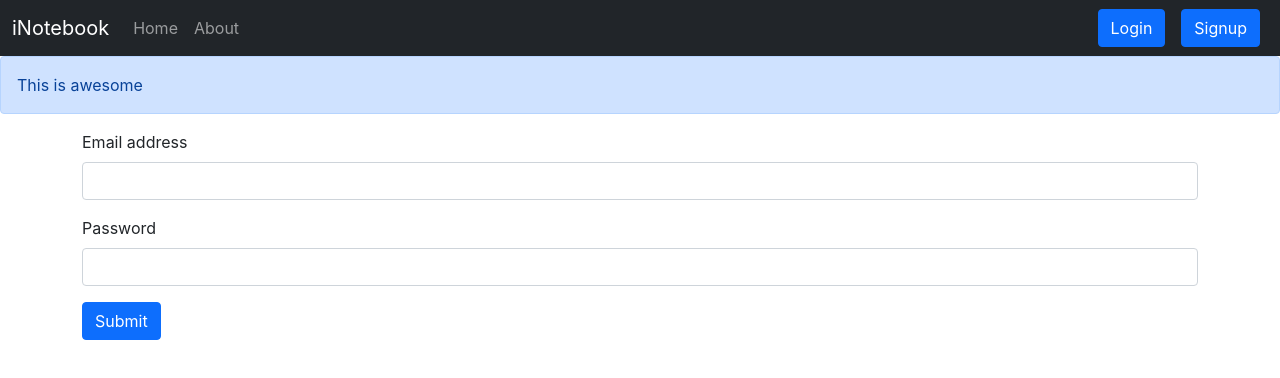
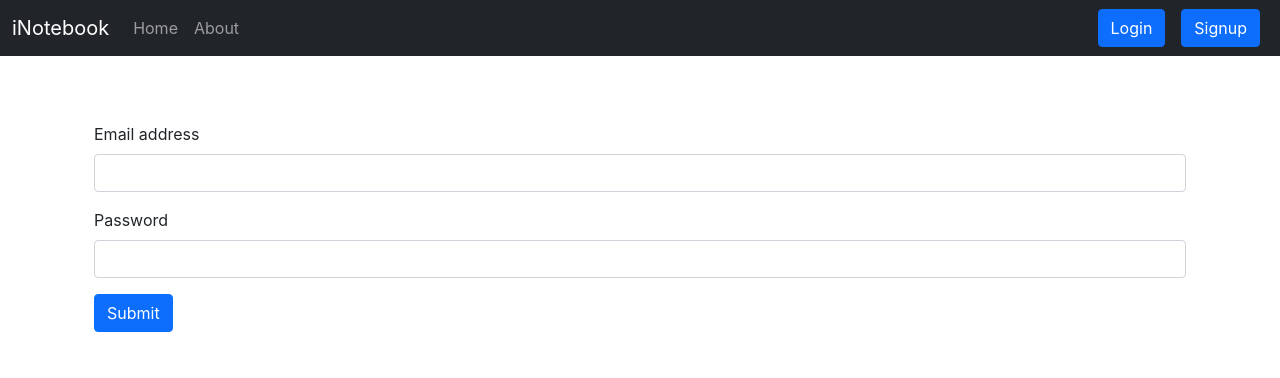
Before and after one commit to Siddharth6780/Notebook_on_Cloud_iNotebook, a React (Create React App) app: page /login in a window 1280 px wide. Shown: the top 378 px of the page. Built offline with nearby package versions, Linux system fonts and the light colour scheme.

Commit message:
Adding alerts

```diff
--- a/src/App.js
+++ b/src/App.js
@@ -5,31 +5,42 @@
 import Home from "./components/home";
 import About from "./components/about";
 import NoteState from "./context/notes/Notestate";
-// import Notes from "./components/Notes";
 import Alert from "./components/Alert";
 import Login from "./components/login";
 import Signup from "./components/signup";
+import { useState } from "react";
 
 const App = () => {
+  const [alert, setAlert] = useState(null);
+  const showAlert = (message, type) => {
+    setAlert({
+      msg: message,
+      type: type,
+    });
+    setTimeout(() => {
+      setAlert(null);
+    }, 1500);
+  };
+
   return (
     <>
       <NoteState>
         <Router>
           <Navbar />
-          <Alert message={"This is awesome"} />
+          <Alert alert={alert} />
           <div className="container">
             <Switch>
               <Route exact path="/">
-                <Home />
+                <Home showAlert={showAlert} />
               </Route>
               <Route exact path="/about">
                 <About />
               </Route>
               <Route exact path="/login">
-                <Login/>
+                <Login showAlert={showAlert} />
               </Route>
               <Route exact path="/signup">
-                <Signup />
+                <Signup showAlert={showAlert} />
               </Route>
             </Switch>
           </div>
--- a/src/components/AddNote.js
+++ b/src/components/AddNote.js
@@ -3,7 +3,7 @@
 import { useContext } from "react";
 import { useState } from "react";
 
-const AddNote = () => {
+const AddNote = (props) => {
   const context = useContext(noteContext);
   const { addNote } = context;
 
@@ -17,6 +17,7 @@
     e.preventDefault();
     addNote(note.title, note.description, note.tag);
     setNote({ title: "", description: "", tag: "" });
+    props.showAlert("Added Successfully", "success");
   };
 
   const onChange = (e) => {
--- a/src/components/Alert.js
+++ b/src/components/Alert.js
@@ -1,13 +1,25 @@
 import React from "react";
 
-const Alert = (props) => {
+function Alert(props) {
+  const capitalize = (word) => {
+    if (word === "danger") {
+      word = "error";
+    }
+    const lower = word.toLowerCase();
+    return lower.charAt(0).toUpperCase() + lower.slice(1);
+  };
   return (
-    <>
-      <div className="alert alert-primary" role="alert">
-        {props.message}
-      </div>
-    </>
+    <div style={{ height: "50px" }}>
+      {props.alert && (
+        <div
+          className={`alert alert-${props.alert.type} alert-dismissible fade show`}
+          role="alert"
+        >
+          <strong>{capitalize(props.alert.type)}</strong>: {props.alert.msg}
+        </div>
+      )}
+    </div>
   );
-};
+}
 
 export default Alert;
--- a/src/components/Noteitems.js
+++ b/src/components/Noteitems.js
@@ -16,9 +16,10 @@
               className="far fa-trash-alt mx-2"
               onClick={() => {
                 deleteNote(note._id);
+                props.showAlert("Deleted Successfully", "success");
               }}
             ></i>
-            <i className="far fa-edit mx-2" onClick={()=>{updateNote(note)}}></i>
+            <i className="far fa-edit mx-2" onClick={()=>{updateNote(note);}}></i>
           </div>
           <p className="card-text">{note.description}</p>
         </div>
--- a/src/components/Notes.js
+++ b/src/components/Notes.js
@@ -5,7 +5,7 @@
 import Noteitems from "./Noteitems";
 import { useEffect, useRef } from "react";
 
-const Notes = () => {
+const Notes = (props) => {
   const context = useContext(noteContext);
   const { notes, getNotes, editNote } = context;
   useEffect(() => {
@@ -23,6 +23,7 @@
       etag: currentNote.tag,
       id: currentNote._id,
     });
+
   };
 
   const [note, setNote] = useState({
@@ -34,6 +35,7 @@
   const handleClick = (e) => {
     editNote(note.id, note.etitle, note.edescription, note.etitle);
     refClose.current.click();
+    props.showAlert("Updated Successfully", "success");
   };
 
   const onChange = (e) => {
@@ -42,7 +44,7 @@
 
   return (
     <>
-      <AddNote />
+      <AddNote showAlert={props.showAlert} />
       <button
         ref={ref}
         type="button"
@@ -130,7 +132,9 @@
                 Close
               </button>
               <button
-                disabled={note.etitle.length < 3 || note.edescription.length < 5}
+                disabled={
+                  note.etitle.length < 3 || note.edescription.length < 5
+                }
                 onClick={handleClick}
                 type="button"
                 className="btn btn-primary"
@@ -149,7 +153,7 @@
         </div>
         {notes.map((note) => {
           return (
-            <Noteitems key={note._id} updateNote={updateNote} note={note} />
+            <Noteitems key={note._id} updateNote={updateNote} showAlert={props.showAlert} note={note} />
           );
         })}
       </div>
--- a/src/components/home.js
+++ b/src/components/home.js
@@ -2,10 +2,11 @@
 // import AddNote from "./AddNote";
 import Notes from "./Notes";
 
-const Home = () => {
+const Home = (props) => {
+  const {showAlert} = props;
   return (
     <>
-      <Notes />
+      <Notes showAlert={showAlert}/>
     </>
   );
 };
--- a/src/components/login.js
+++ b/src/components/login.js
@@ -1,7 +1,7 @@
 import React, { useState } from "react";
 import { useHistory } from "react-router-dom";
 
-const Login = () => {
+const Login = (props) => {
   const [credentials, setcredentials] = useState({ email: "", password: "" });
   let history = useHistory();
   const handleSummit = async (e) => {
@@ -22,8 +22,9 @@
       //redirect
       localStorage.setItem("token", json.authtoken);
       history.push("/");
+      props.showAlert("Logged in successfully", "success");
     } else {
-      alert("Wrong");
+      props.showAlert("Invalid Deatils", "danger");
     }
   };
 
@@ -32,7 +33,7 @@
   };
 
   return (
-    <div>
+    <div className="container my-3">
       <form onSubmit={handleSummit}>
         <div className="mb-3">
           <label htmlFor="email" className="form-label">
--- a/src/components/signup.js
+++ b/src/components/signup.js
@@ -1,7 +1,7 @@
 import React, { useState } from "react";
 import { useHistory } from "react-router-dom";
 
-const Signup = () => {
+const Signup = (props) => {
   const [credentials, setcredentials] = useState({
     name: "",
     email: "",
@@ -25,8 +25,10 @@
       //redirect
       localStorage.setItem("token", json.authtoken);
       history.push("/");
+      props.showAlert("Account Created Successfully", "success");
     } else {
-      alert("Wrong");
+        // alert("dcd");
+      props.showAlert("Invalid Credentials", "danger");
     }
   };
 
@@ -35,7 +37,7 @@
   };
 
   return (
-    <div className="container">
+    <div className="container my-3">
       <form onSubmit={handleSummit}>
         <div className="mb-3">
           <label htmlFor="name" className="form-label">
```
Also changed, not shown: 1 other file (tests, documents, lock files or other folders).
